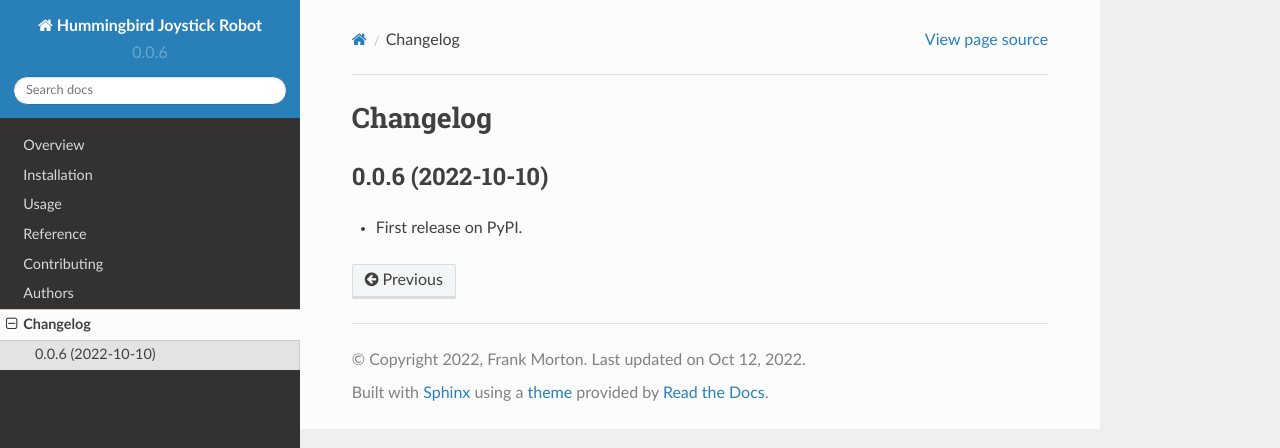
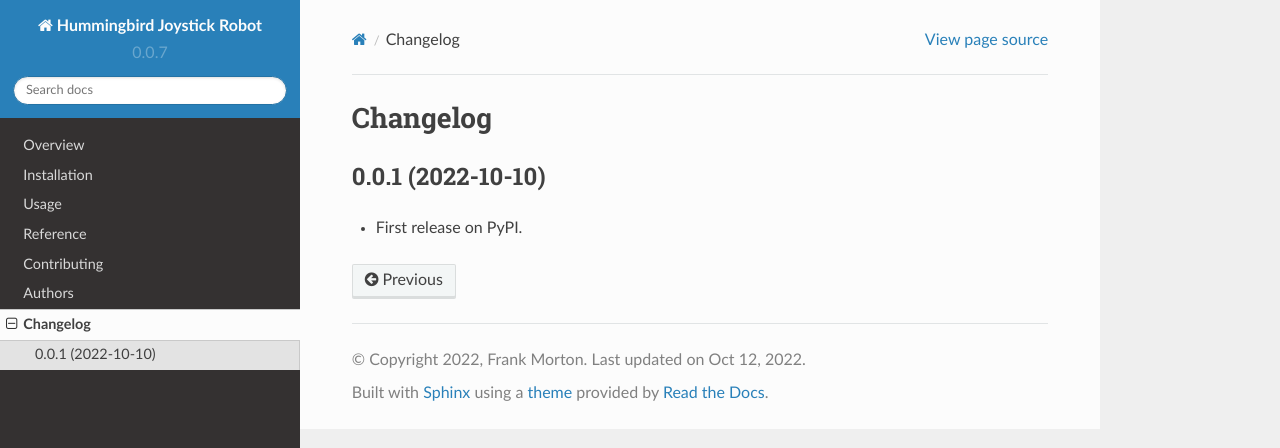
Before and after one commit to fmorton/python-hummingbird-joystick-robot, a Sphinx documentation site: the page built from docs/changelog.rst, in a window 1280 px wide. Shown: the top 448 px of the page. Built offline with Sphinx 7.4.7 and the Read the Docs theme 2.0.0, drawn with Linux system fonts in a browser that asks for light colours.

Commit message:
adjust source for pypi

```diff
--- a/CHANGELOG.rst
+++ b/CHANGELOG.rst
@@ -2,7 +2,7 @@
 Changelog
 =========
 
-0.0.6 (2022-10-10)
+0.0.1 (2022-10-10)
 ------------------
 
 * First release on PyPI.
--- a/README.rst
+++ b/README.rst
@@ -47,9 +47,9 @@ Overview
     :alt: Supported implementations
     :target: https://pypi.org/project/hummingbird-joystick-robot
 
-.. |commits-since| image:: https://img.shields.io/github/commits-since/fmorton/python-hummingbird-joystick-robot/v0.0.6.svg
+.. |commits-since| image:: https://img.shields.io/github/commits-since/fmorton/python-hummingbird-joystick-robot/v0.0.7.svg
     :alt: Commits since latest release
-    :target: https://github.com/fmorton/python-hummingbird-joystick-robot/compare/v0.0.6...main
+    :target: https://github.com/fmorton/python-hummingbird-joystick-robot/compare/v0.0.7...main
 
 
 
--- a/docs/conf.py
+++ b/docs/conf.py
@@ -20,7 +20,7 @@ project = 'Hummingbird Joystick Robot'
 year = '2022'
 author = 'Frank Morton'
 copyright = '{0}, {1}'.format(year, author)
-version = release = '0.0.6'
+version = release = '0.0.7'
 
 pygments_style = 'trac'
 templates_path = ['.']
--- a/setup.py
+++ b/setup.py
@@ -20,7 +20,7 @@ def read(*names, **kwargs):
 
 setup(
     name='hummingbird-joystick-robot',
-    version='0.0.6',
+    version='0.0.7',
     license='MIT',
     description='A robot using Birdbrain Technologies Hummingbird using the hummingbird_joystick and hummingbird_dual_motor_driver packages.',
     long_description='{}\n{}'.format(
--- a/src/hummingbird_joystick_robot/__init__.py
+++ b/src/hummingbird_joystick_robot/__init__.py
@@ -1 +1 @@
-__version__ = '0.0.6'
+__version__ = '0.0.7'
```
Also changed, not shown: 1 other file.
